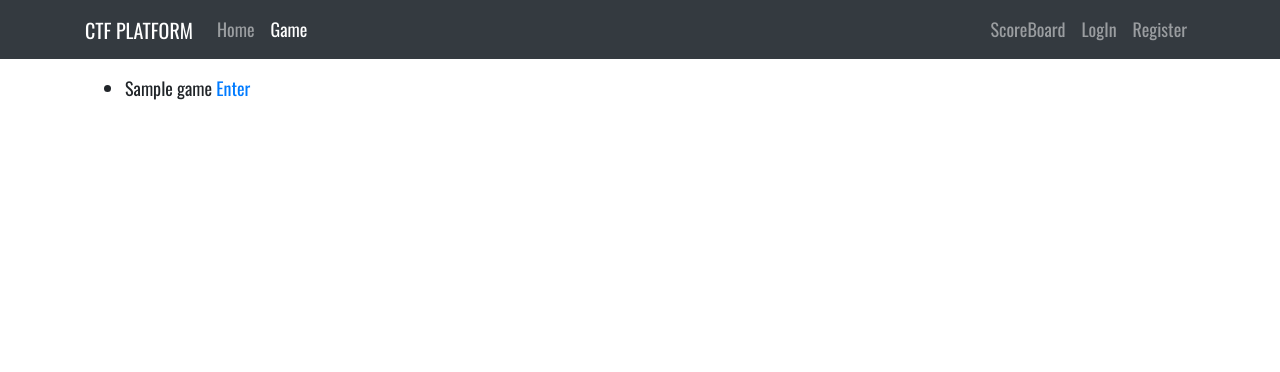
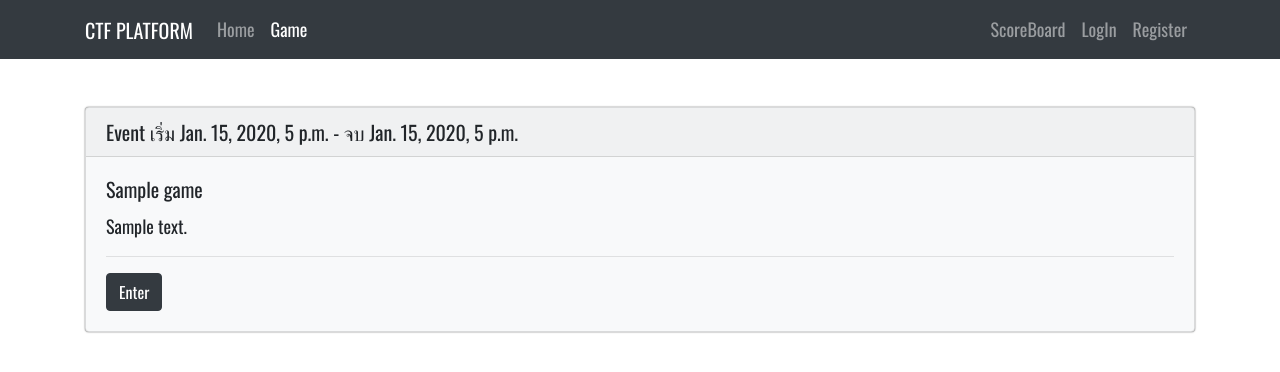
Before and after one commit to NirushaaaR/CTF-platform-final-project, a Django app: page /game/ in a window 1280 px wide. Shown: the top 372 px of the page. Run offline with Django 3.2, Linux system fonts and the light colour scheme; tables that the repository leaves empty hold one stand-in row (values such as "Sample post"); parts of the project's set-up code (start-up, migrations or seed data) failed here and were passed over; some libraries are stand-ins or nearby versions.

Commit message:
decorate website

```diff
--- a/src/app/asgi.py
+++ b/src/app/asgi.py
@@ -6,7 +6,7 @@ from channels.security.websocket import AllowedHostsOriginValidator
 from django.core.asgi import get_asgi_application
 import game.routing
 
-os.environ.setdefault("DJANGO_SETTINGS_MODULE", "settings.production")
+os.environ.setdefault("DJANGO_SETTINGS_MODULE", "settings.local")
 
 application = ProtocolTypeRouter(
     {
--- a/src/app/static/css/main.css
+++ b/src/app/static/css/main.css
@@ -29,3 +29,8 @@ body {
   body.loading .overlay {
     display: block;
   }
+
+
+  .small-text {
+    font-size: small;
+  }
--- a/src/app/wsgi.py
+++ b/src/app/wsgi.py
@@ -2,6 +2,6 @@ import os
 
 from django.core.wsgi import get_wsgi_application
 
-os.environ.setdefault("DJANGO_SETTINGS_MODULE", "settings.production")
+os.environ.setdefault("DJANGO_SETTINGS_MODULE", "settings.local")
 
 application = get_wsgi_application()
--- a/src/game/models.py
+++ b/src/game/models.py
@@ -14,9 +14,6 @@ class Game(models.Model):
     description = models.TextField()
 
     is_archive = models.BooleanField(default=False)
-    # time_mode = models.BooleanField(default=True) # game will lower the point each time
-    # start = models.DateTimeField(null=True, blank=True) # have value when time_mode is true
-    # end = models.DateTimeField(null=True, blank=True) # have value when time_mode is true
     participants = models.ManyToManyField(
         get_user_model(),
         through="UserParticipateGame",
@@ -29,6 +26,7 @@ class Game(models.Model):
 
     def __str__(self) -> str:
         return self.title
+
 
 class GamePeriod(models.Model):
     start = models.DateTimeField()
--- a/src/game/views.py
+++ b/src/game/views.py
@@ -119,7 +119,6 @@ def game_view(request, game_slug):
         game.period = None
         game.participants.add(request.user)
 
-
     context = populate_game_challenges(game, request.user.id)
     return render(request, "game/game.html", context)
 
--- a/src/templates/game/index.html
+++ b/src/templates/game/index.html
@@ -1,13 +1,23 @@
 {% extends 'base.html' %}
+{% load humanize %}
 {% block content %}
 <div class="container">
-    <ul>
+    <div class="game-list">
         {% for game in games %}
-        <li>
-            {{game.title}}
-            <a href="{{game.get_absolute_url}}">Enter</a>
-        </li>
+        <div class="card my-5 bg-light box-shadow">
+            {% if game.period %}
+            <h5 class="card-header">Event เริ่ม {{game.period.start}} - จบ {{game.period.end}}</h5>
+            {% else %}
+            <h5 class="card-header">All times</h5>
+            {% endif %}
+            <div class="card-body">
+              <h5 class="card-title">{{game.title}}</h5>
+              <p class="card-text">{{game.description|safe}}</p>
+              <hr>
+              <a href="{{game.get_absolute_url}}" class="btn btn-dark">Enter</a>
+            </div>
+          </div>
         {% endfor %}
-    </ul>
+    </div>
 </div>
 {% endblock %}
```
Also changed, not shown: src/core/views/room.py (+5 -2 lines), src/templates/core/index.html (+5 -6 lines).
